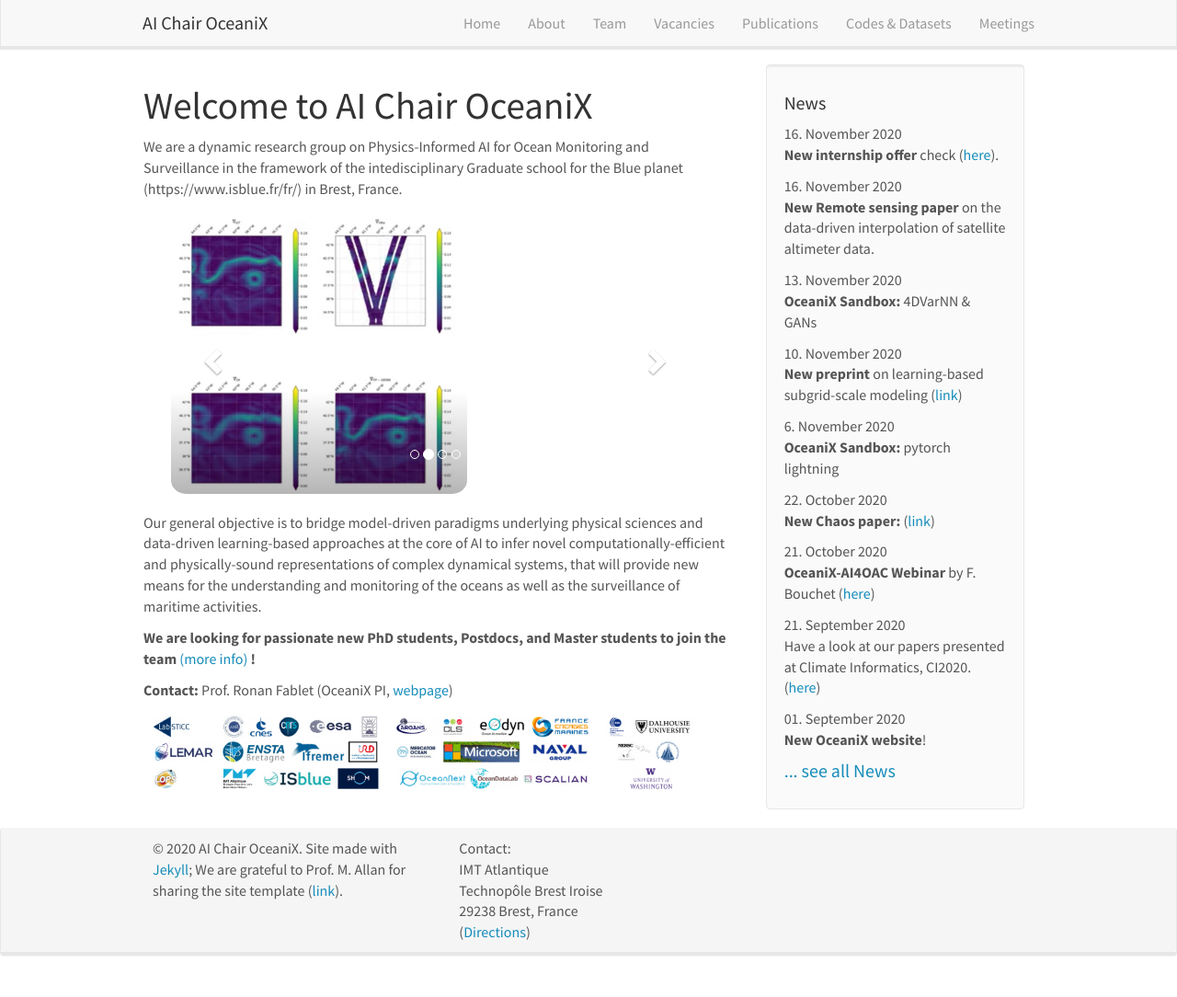
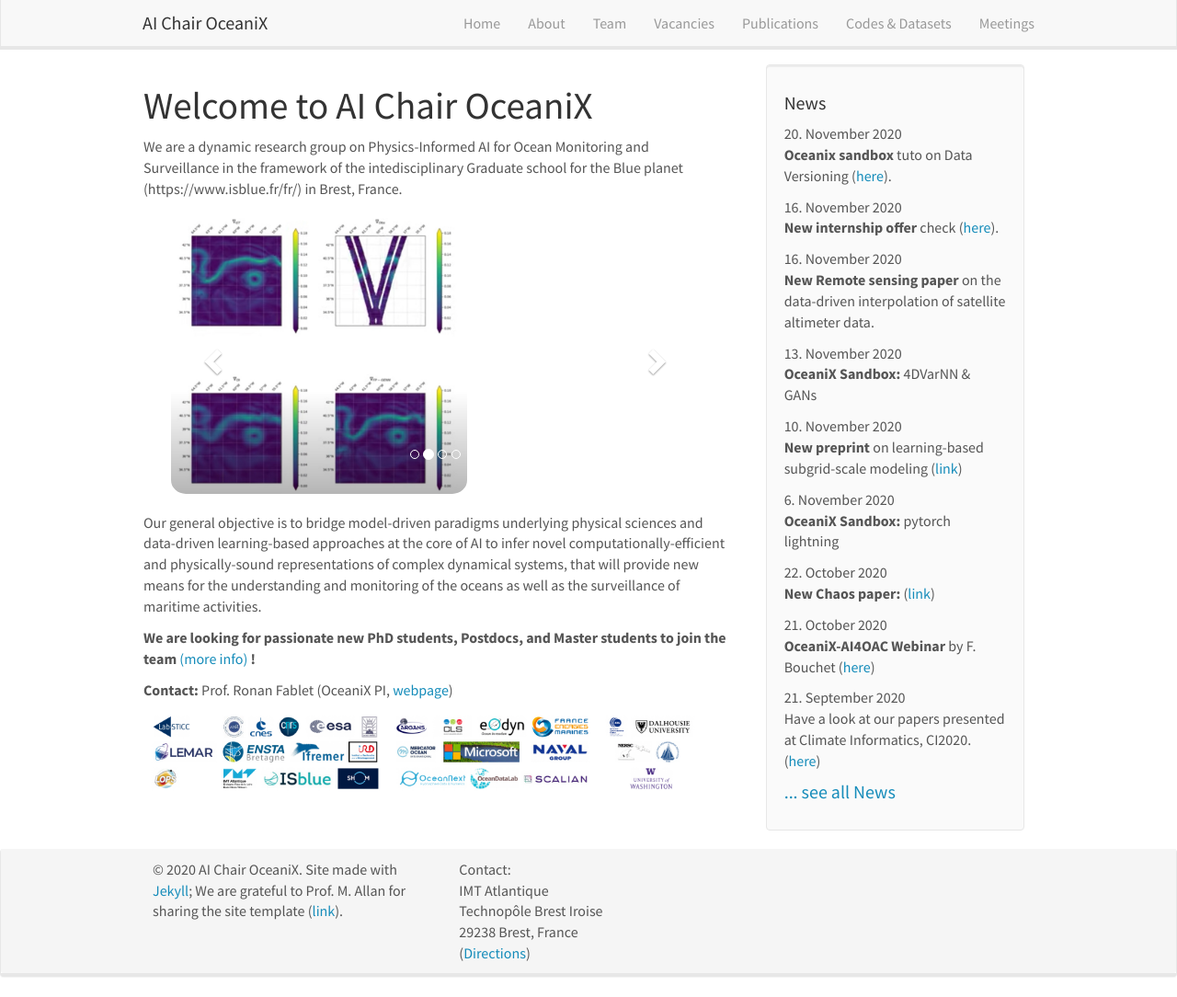
Before and after one commit to CIA-Oceanix/CIA-Oceanix.github.io, a Jekyll site: the page built from _pages/home.md, in a window 1280 px wide and 1084 px high. Shown: the whole window at 92% size. Built offline with Jekyll 4.4.1, drawn with Linux system fonts in a browser that asks for light colours; nearby versions of some CDN libraries.

Commit message:
Update news.yml

```diff
--- a/_data/news.yml
+++ b/_data/news.yml
@@ -1,3 +1,6 @@
+- date: 20. November 2020
+  headline: " <b> Oceanix sandbox </b> tuto on Data Versioning (<a href='https://cia-oceanix.github.io/oceanix_sandbox'>here</a>)."
+
 - date: 16. November 2020
   headline: " <b> New internship offer </b> check (<a href='https://cia-oceanix.github.io/downloads/internship_GAN_VarNN2021.pdf'>here</a>)."
 
```
